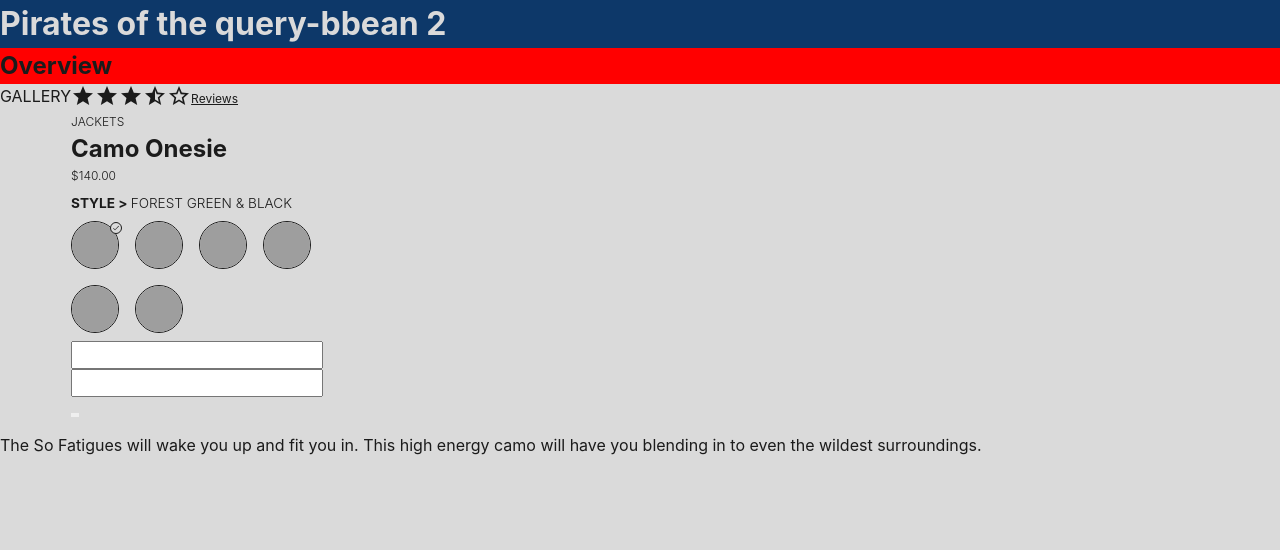
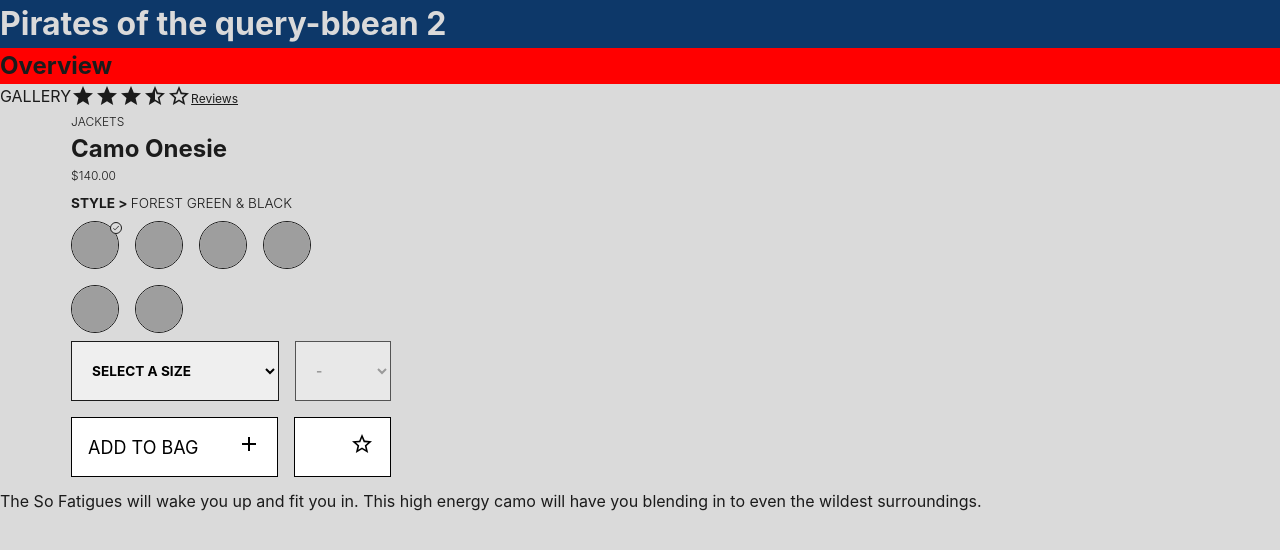
Before and after one commit to pirates-of-the-query-bbean/atelier, a React (Create React App) app in the folder client/: page / in a window 1280 px wide. Shown: the top 550 px of the page. Built offline with nearby package versions, Linux system fonts and the light colour scheme; grey boxes are pictures that could not be loaded; the HTML template or start-up script is replaced by a standard one.

Commit message:
style an qty buttons working

```diff
--- a/client/src/sharedComponents/customButton/CustomButton.jsx
+++ b/client/src/sharedComponents/customButton/CustomButton.jsx
@@ -1,29 +1,32 @@
-import React from 'react'
-import './customButton.scss'
+import React from 'react';
+import './CustomButton.scss';
 
-//To control the width of the button, create a div around the Button JSX and set the specific width of that button to
-//the desired width of the button. Accepts 'text', 'Icon', 'onClickFunction', 'buttonWidth' and 'args' properties.
-//Example: Minimum needede to render <Button text='open' Icon={StarBorderIcon}buttonWidth="460px" />
-function Button({text, Icon, buttonWidth, onClickFunction, args }) {
-
+// To control the width of the button, create a div around the Button JSX and set the specific width of that button to
+// the desired width of the button. Accepts 'text', 'Icon', 'onClickFunction', 'buttonWidth' and 'args' properties.
+// Example: Minimum needede to render <Button text='open' Icon={StarBorderIcon}buttonWidth="460px" />
+function Button({
+  text, Icon, buttonWidth, onClickFunction, args,
+}) {
   const handleOnClick = () => {
     if (onClickFunction) {
-      onClickFunction(args)
+      onClickFunction(args);
     }
-  }
+  };
 
   return (
-      <button type='button' onClick={() => handleOnClick()} className='sharedButton' style={{width: buttonWidth}}>
-        <div className='sharedButton__container' style={{justifyContent: Icon ? 'space-between': 'center' }}>
-          <div className='sharedButton__text'>
-              <span>{text}</span>
+    <button type="button" onClick={() => handleOnClick()} className="sharedButton" style={{ width: buttonWidth }}>
+      <div className="sharedButton__container" style={{ justifyContent: Icon ? 'space-between' : 'center' }}>
+        <div className="sharedButton__text">
+          <span>{text}</span>
+        </div>
+        {Icon && (
+          <div className="sharedButton__image">
+            <Icon />
           </div>
-          {Icon && <div className='sharedButton__image'>
-            <Icon/>
-          </div>}
-        </div>
-      </button>
-  )
+        )}
+      </div>
+    </button>
+  );
 }
 
-export default Button
+export default Button;
--- a/client/src/widgets/Overview.jsx
+++ b/client/src/widgets/Overview.jsx
@@ -407,9 +407,10 @@ function Overview({ product }) {
     sale_price: null,
     original_price: product.default_price,
   });
-  const [currSize, setCurrSize] = useState(product.default_price);
-  const [currQty, setCurrQty] = useState(product.default_price);
+  const [currSize, setCurrSize] = useState(null);
+  const [currQty, setCurrQty] = useState(1);
   const [currStyle, setCurrStyle] = useState(null);
+  const [isSku, setSku] = useState(null);
 
   const updateStyle = (style) => {
     setCurrStyle(style);
@@ -417,6 +418,22 @@ function Overview({ product }) {
       sale_price: style.sale_price,
       original_price: style.original_price,
     });
+  };
+
+  const addToBag = () => {
+    console.log('ADDING TO BAG');
+    console.log({
+      product_id: product.id,
+      size: currSize,
+      qty: currQty,
+      style: currStyle.style_id,
+      price: currPrice,
+      sku: isSku,
+    });
+  };
+
+  const favorite = () => {
+    console.log('Favorite', product.id);
   };
 
   useEffect(() => {
@@ -442,7 +459,14 @@ function Overview({ product }) {
             currStyle={currStyle}
             setCurrStyle={updateStyle}
           />
-          <ProductSize product={product} />
+          <ProductSize
+            productStyles={productStyles.results[0].skus}
+            addToBag={addToBag}
+            favorite={favorite}
+            setCurrSize={setCurrSize}
+            setCurrQty={setCurrQty}
+            setSku={setSku}
+          />
         </aside>
       </div>
 
--- a/client/src/widgets/Overview.module.scss
+++ b/client/src/widgets/Overview.module.scss
@@ -7,7 +7,7 @@
 }
 
 .container aside {
-  width: 15rem;
+  width: 20rem;
   display: flex;
   flex-direction: column;
   gap: .5rem;
--- a/client/src/widgets/Overview/ProductSize.jsx
+++ b/client/src/widgets/Overview/ProductSize.jsx
@@ -1,15 +1,54 @@
-import React from "react";
-import styles from "./ProductSize.module.scss";
-import FiveStars from "../../sharedComponents/FiveStars.jsx";
+import React, { useState } from 'react';
+import StarBorderIcon from '@mui/icons-material/StarBorder';
+import AddIcon from '@mui/icons-material/Add';
+import styles from './ProductSize.module.scss';
+import CustomButton from '../../sharedComponents/customButton/CustomButton';
 
-function ProductSize({ product }) {
+function ProductSize({
+  productStyles, addToBag, favorite, setCurrSize, setCurrQty, setSku,
+}) {
+  console.log('Styles', productStyles);
+  const [isDisabled, setDisabled] = useState(true);
+  const [isSizeQty, setSizeQty] = useState(null);
+
+  const sizeHandler = (e) => {
+    const [sku, size] = e.target.value.split(',');
+    const qty = 0;// productStyles[sku].quantity;
+    setSizeQty(qty);
+    if (qty > 0) {
+      setDisabled(false);
+    }
+    setCurrSize(size);
+    setSku(Number(sku));
+  };
+
+  const qtyHandler = (e) => {
+    setCurrQty(Number(e.target.value));
+  };
+
   return (
-    <div>
-      <input></input>
-      <input></input>
-
-      <button></button>
-      <button></button>
+    <div className={styles.container}>
+      <div className={styles.buttonRow}>
+        <select onChange={sizeHandler}>
+          <option value="null">Select A Size</option>
+          {Object.keys(productStyles).map((id, i) => (
+            <option key={i} value={`${id},${productStyles[id].size}`}>{productStyles[id].size}</option>))}
+        </select>
+        <select onChange={qtyHandler} disabled={isDisabled}>
+          {isSizeQty === null ? <option value="-">-</option> : null}
+          {isSizeQty === 0 ? <option value="null">Out of Stock</option> : null}
+          { [...Array(isSizeQty)].map((_, i) => (
+            <option value={i + 1}>{i + 1}</option>))}
+        </select>
+      </div>
+      <div className={styles.buttonRow}>
+        <div onClick={addToBag} className={styles.addToBag}>
+          <CustomButton text="ADD TO BAG" Icon={AddIcon} />
+        </div>
+        <div onClick={favorite} className={styles.addToBag}>
+          <CustomButton className={styles.favorite} Icon={StarBorderIcon} />
+        </div>
+      </div>
     </div>
   );
 }
--- a/client/src/widgets/Overview/ProductSize.module.scss
+++ b/client/src/widgets/Overview/ProductSize.module.scss
@@ -0,0 +1,45 @@
+.container {
+  width: 100%;
+  display: flex;
+  flex-direction: column;
+  gap: 1rem;
+}
+
+.buttonRow {
+  display: flex;
+  gap: 1rem;
+}
+
+.addToBag {
+  flex-grow: 5;
+  // flex-shrink: 0;
+}
+
+.favorite {
+  flex-grow: 0;
+  // flex-shrink: 1;
+  background-color: red;
+}
+
+.container select {
+  height: 60px;
+  width: fit-content;
+  border: 1px solid var(--text-color);
+  font-weight: 700;
+  text-transform: uppercase;
+  padding: .5rem 1rem;
+  font-size: .85rem;
+}
+
+.container select:first-child {
+  flex-grow: 1;
+  flex-shrink: 1;
+
+}
+
+.container select:last-child {
+  flex-shrink: 1;
+  min-width: 6rem;
+
+
+}
--- a/client/src/widgets/Overview/ProductStyle.module.scss
+++ b/client/src/widgets/Overview/ProductStyle.module.scss
@@ -1,5 +1,6 @@
 .container {
   width: 100%;
+  padding-right: 5rem;
 }
 
 .container h3 {
--- a/client/src/widgets/Overview/ProductTitle.module.scss
+++ b/client/src/widgets/Overview/ProductTitle.module.scss
@@ -1,5 +1,6 @@
 .container {
   width: 100%;
+  padding-right: 5rem;
 }
 
 .ratingsReviews {
```
